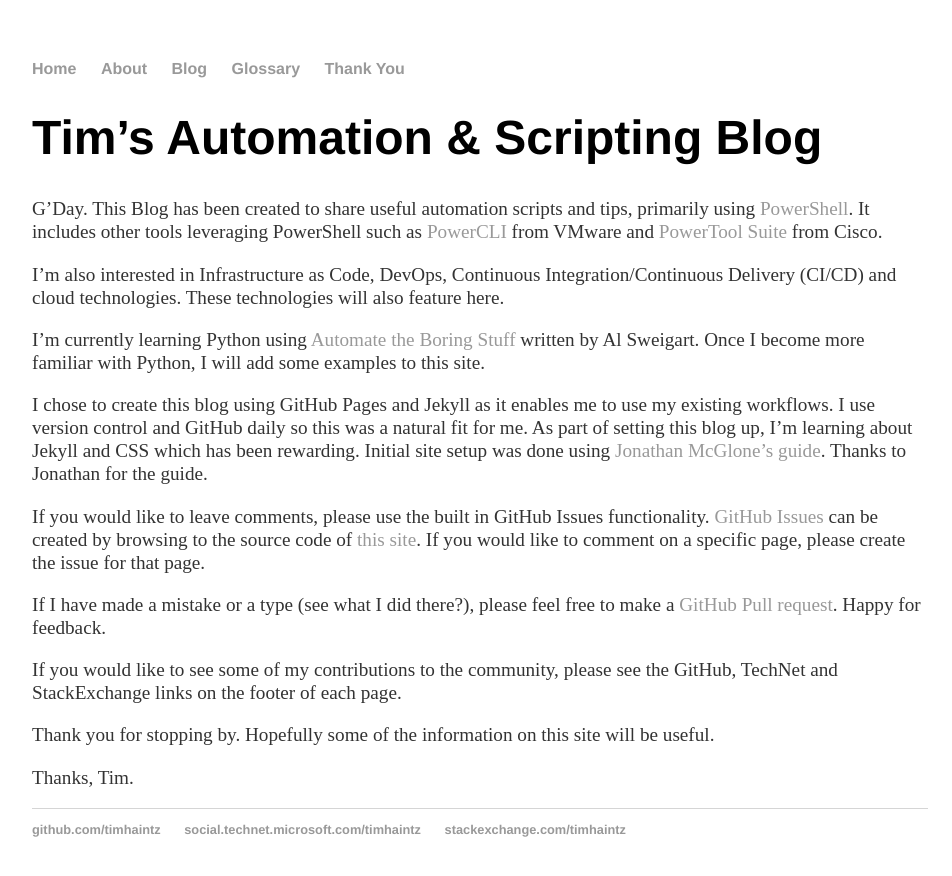
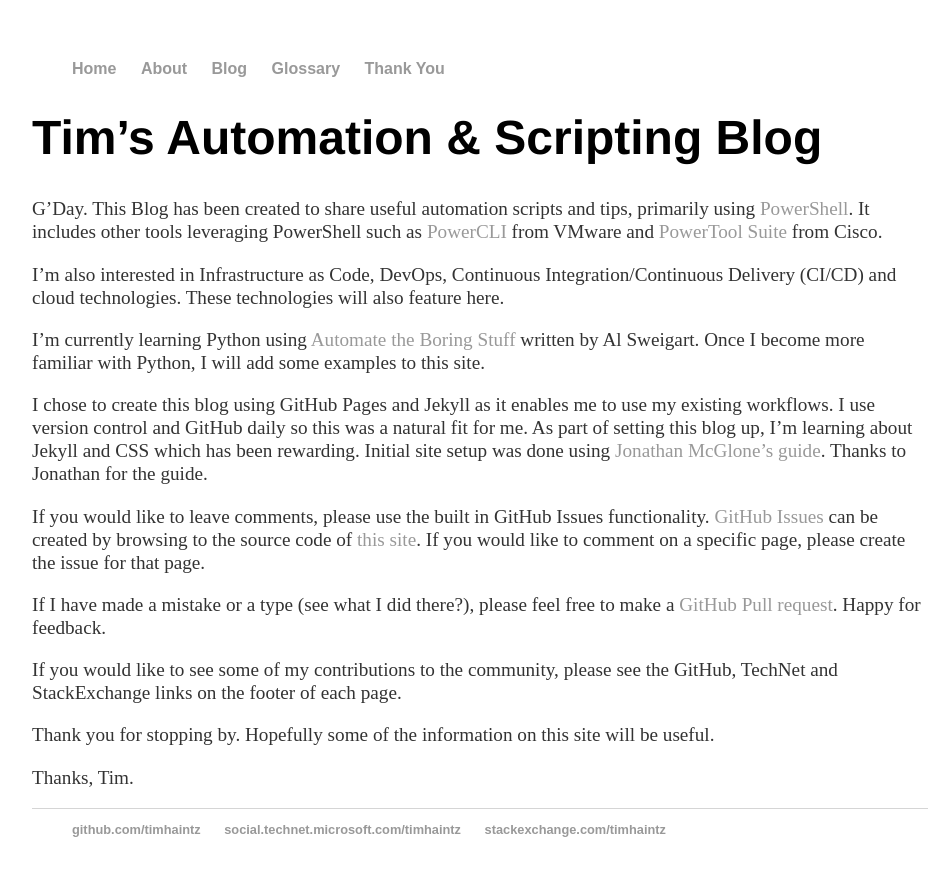
Before and after one commit to timhaintz/timhaintz.github.io, a Jekyll site: the page built from index.md, in a window 1280 px wide. Shown: the top 876 px of the page, without its empty margins (160-1112 px from the left). Built offline with Jekyll 4.4.1, drawn with Linux system fonts in a browser that asks for light colours.

Commit message:
Update main.css

```diff
--- a/css/main.css
+++ b/css/main.css
@@ -3,30 +3,29 @@
     width: 70%;
 }
 nav ul, footer ul {
-    font-family:'Helvetica', 'Arial', 'Sans-Serif';
-    padding: 0px;
+    font-family: 'Arial','Helvetica', 'Sans-Serif';
+    font-weight: bold;
     list-style: none;
-    font-weight: bold;
 }
 nav ul li, footer ul li {
     display: inline;
     margin-right: 20px;
 }
 a {
+    color: #999;
     text-decoration: none;
-    color: #999;
 }
 a:hover {
     text-decoration: underline;
 }
 h1 {
+    font-family:'Helvetica', 'Arial', 'Sans-Serif';
     font-size: 3em;
-    font-family:'Helvetica', 'Arial', 'Sans-Serif';
 }
 p {
+    color: #333;
     font-size: 1.2em;
     line-height: 1.2em;
-    color: #333;
 }
 footer {
     border-top: 1px solid #d5d5d5;
@@ -34,8 +33,8 @@
 }
 
 ul.posts {
+    font-size: 1.5em;
     margin: 20px auto 40px;
-    font-size: 1.5em;
 }
 
 ul.posts li {
```
